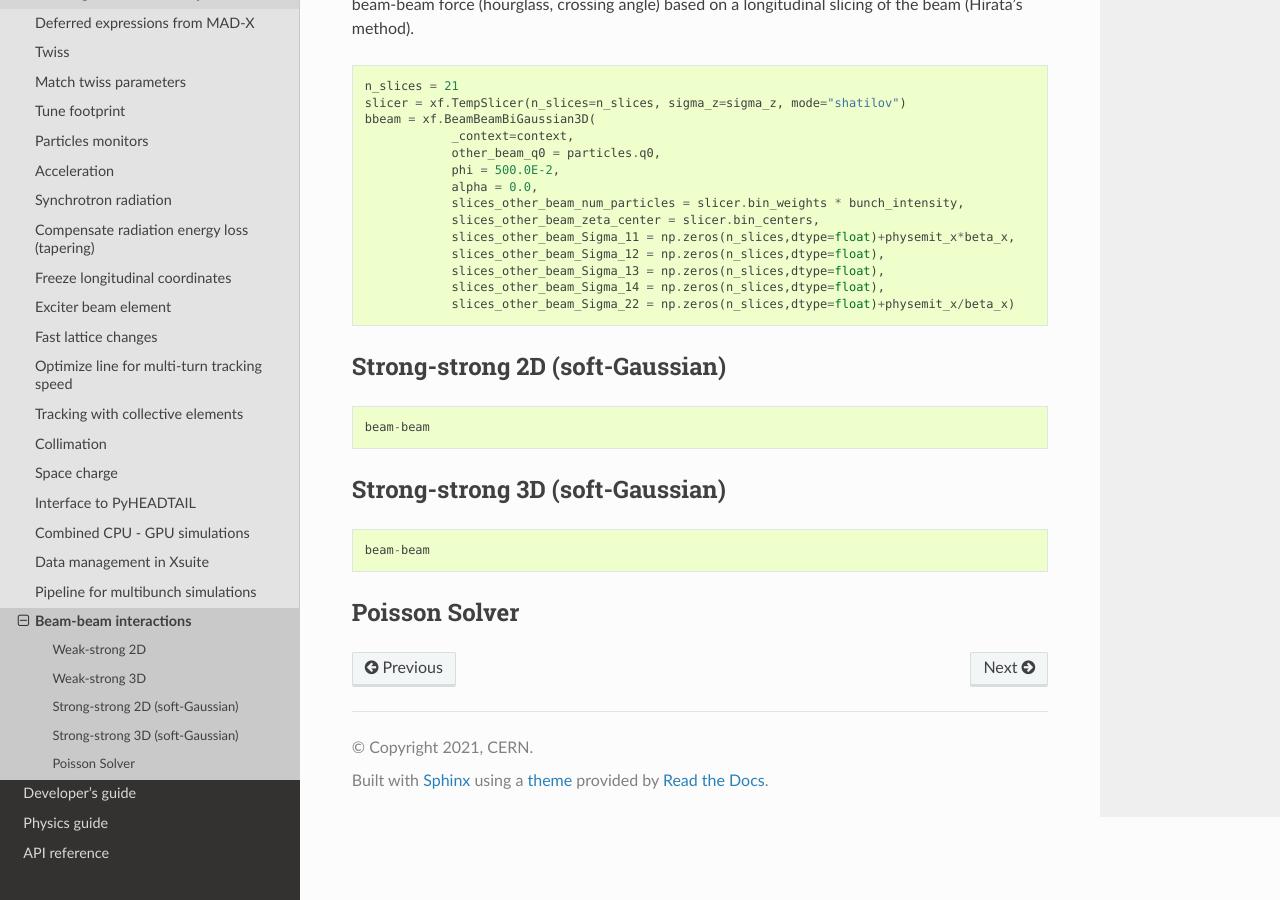
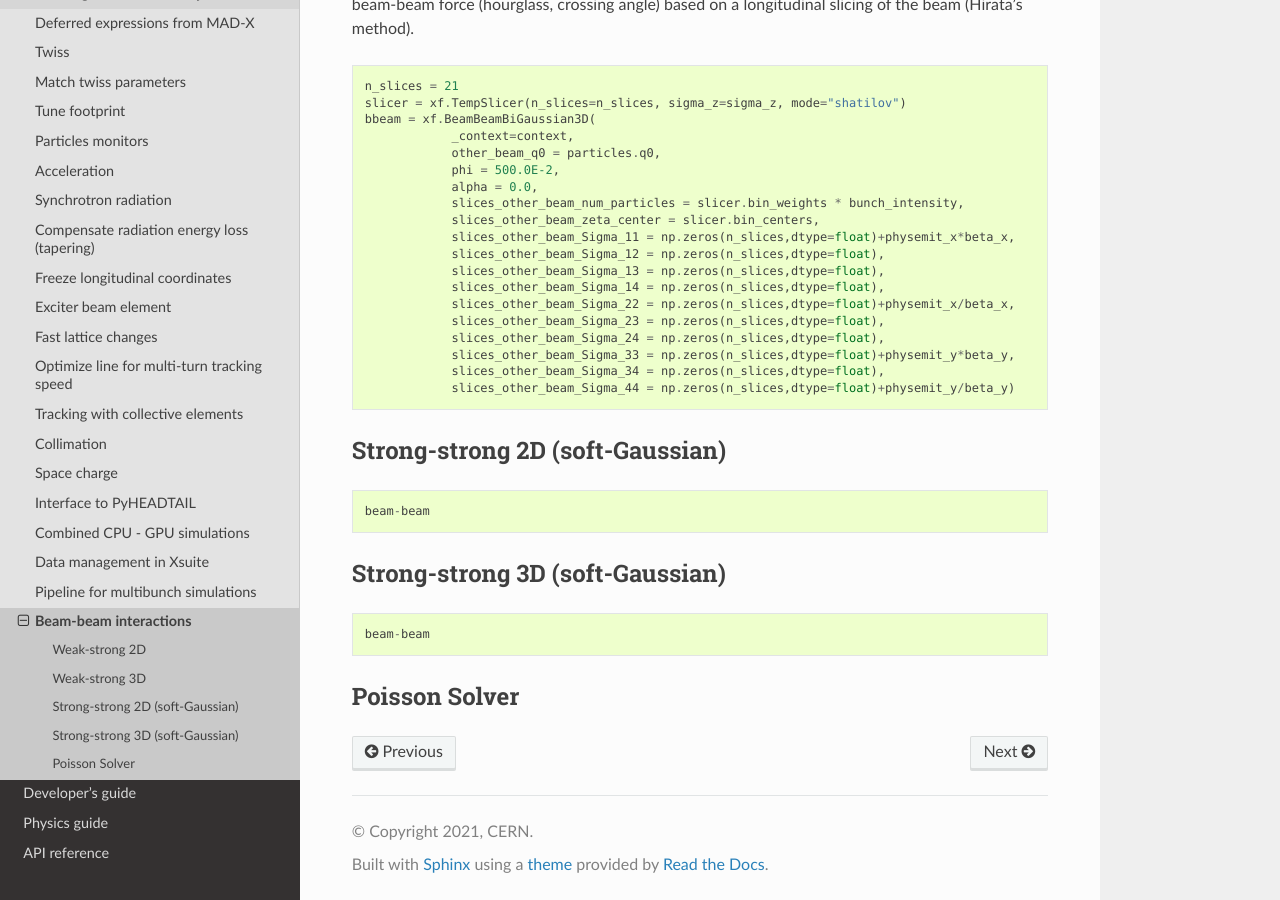
Before and after one commit to xsuite/xsuite, a Sphinx documentation site: the page built from docs/beambeam.rst, in a window 1280 px wide and 900 px high, scrolled down 547 px. Built offline with Sphinx 7.4.7 and the Read the Docs theme 2.0.0, drawn with Linux system fonts in a browser that asks for light colours.

Commit message:
Update beambeam.rst

```diff
--- a/docs/beambeam.rst
+++ b/docs/beambeam.rst
@@ -31,7 +31,12 @@ The 3D beam-beam element can be used similarly, replacing the instanciation of t
                slices_other_beam_Sigma_12 = np.zeros(n_slices,dtype=float),
                slices_other_beam_Sigma_13 = np.zeros(n_slices,dtype=float),
                slices_other_beam_Sigma_14 = np.zeros(n_slices,dtype=float),
-               slices_other_beam_Sigma_22 = np.zeros(n_slices,dtype=float)+physemit_x/beta_x)
+               slices_other_beam_Sigma_22 = np.zeros(n_slices,dtype=float)+physemit_x/beta_x,
+               slices_other_beam_Sigma_23 = np.zeros(n_slices,dtype=float),
+               slices_other_beam_Sigma_24 = np.zeros(n_slices,dtype=float),
+               slices_other_beam_Sigma_33 = np.zeros(n_slices,dtype=float)+physemit_y*beta_y,
+               slices_other_beam_Sigma_34 = np.zeros(n_slices,dtype=float),
+               slices_other_beam_Sigma_44 = np.zeros(n_slices,dtype=float)+physemit_y/beta_y)
 
 Strong-strong 2D (soft-Gaussian)
 ================================
```
